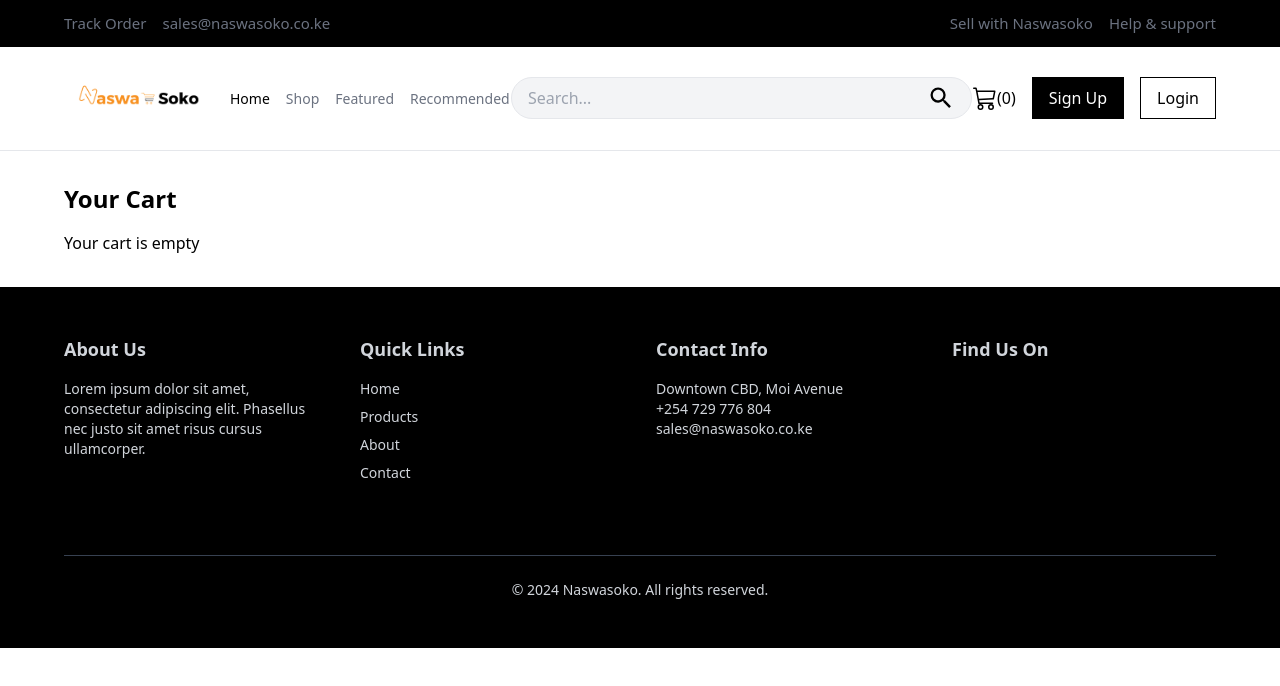
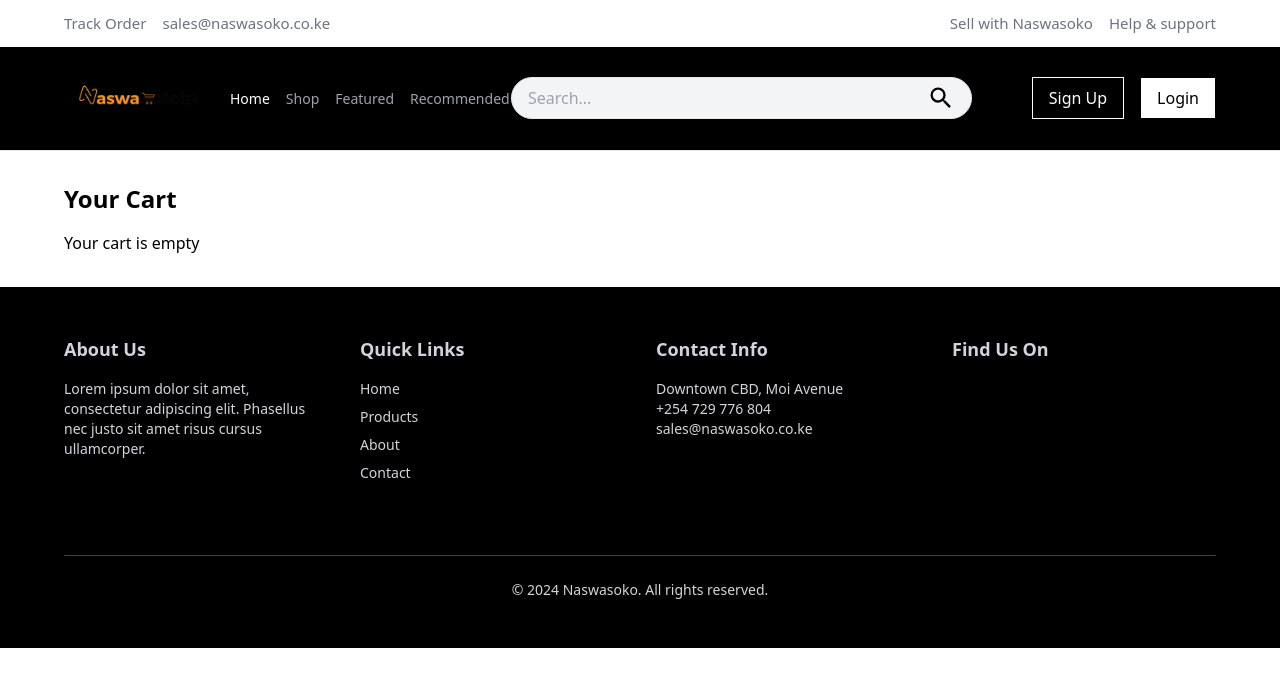
Before and after one commit to QuantumByte-Factory/naswasoko_client, a React (Create React App) app: page /cart in a window 1280 px wide. Shown: the top 686 px of the page. Built offline with nearby package versions, Linux system fonts and the light colour scheme; some icons are missing.

Commit message:
ft ui refactor

```diff
--- a/src/components/Navbar.jsx
+++ b/src/components/Navbar.jsx
@@ -21,17 +21,17 @@ const Navbar = () => {
 
     return (
         <>
-            <nav className="bg-black py-3 px-[5%] flex items-center w-full justify-between text-white text-[15px]">
+            <nav className="bg-white py-3 px-[5%] flex items-center w-full justify-between text-white text-[15px]">
                 <div className="flex gap-4 items-center ">
-                    <p className='text-gray-500 font-light hover:text-gray-100 cursor-pointer'>Track Order</p>
-                    <p className='text-gray-500 font-light hover:text-gray-100 cursor-pointer'>sales@naswasoko.co.ke</p>
+                    <p className='text-gray-500 font-light hover:text-black cursor-pointer'>Track Order</p>
+                    <p className='text-gray-500 hidden md:flex font-light hover:text-black cursor-pointer'>sales@naswasoko.co.ke</p>
                 </div>
                 <div className="flex gap-4 items-center ">
-                    <Link to={`/sell/login`} className='text-gray-500 font-light hover:text-gray-100 cursor-pointer'>Sell with Naswasoko</Link>
-                    <p className='text-gray-500 font-light hover:text-gray-100 cursor-pointer'>Help & support</p>
+                    <Link to={`/sell/login`} className='text-gray-500 font-light hover:text-black cursor-pointer'>Sell with Naswasoko</Link>
+                    <p className='text-gray-500 hidden md:flex font-light hover:text-black cursor-pointer'>Help & support</p>
                 </div>
             </nav>
-            <nav className="bg-white w-full px-[5%] border-b py-4 flex items-center justify-between">
+            <nav className="bg-black w-full px-[5%] border-b py-4 flex items-center justify-between">
                 <div className="flex items-center w-full md:w-fit justify-between md:justify-center space-x-4 relative">
                     <a href="/" className="text-black text-xl font-bold">
                         <img className='w-[100px] md:w-[150px]' src={logo} alt="" />
@@ -74,16 +74,16 @@ const Navbar = () => {
                             </div>}
                     </div>
                     <ul className="hidden md:flex space-x-4 text-[14px]">
-                        <Link to="/" className="text-black hover:text-black">
+                        <Link to="/" className="text-white hover:text-gray-400">
                             Home
                         </Link>
-                        <Link to="/shop/all-products" className="text-gray-500 hover:text-black">
+                        <Link to="/shop/all-products" className="text-gray-400 hover:text-white">
                             Shop
                         </Link>
-                        <Link to="/" className="text-gray-500 hover:text-black">
+                        <Link to="/" className="text-gray-400 hover:text-white">
                             Featured
                         </Link>
-                        <Link to="/" className="text-gray-500 hover:text-black">
+                        <Link to="/" className="text-gray-400 hover:text-white">
                             Recommended
                         </Link>
                     </ul>
@@ -112,7 +112,7 @@ const Navbar = () => {
                             <Link to={`/orders/${user._id}`} className="">{user.fullName}</Link>
                             <FaUserCircle size={24} />
                         </div> : <>
-                            <Link to='/accounts/sign-up' className="bg-black text-white px-4 py-2 border border-black">
+                            <Link to='/accounts/sign-up' className="bg-black text-white px-4 py-2 border border-white">
                                 Sign Up
                             </Link>
                             <Link to='/accounts/login' className="bg-white text-black border border-black px-4 py-2">
--- a/src/pages/SellerRegister.jsx
+++ b/src/pages/SellerRegister.jsx
@@ -15,8 +15,8 @@ const SellerRegister = () => {
     console.log('Sign Up clicked');
   };
   return (
-    <div className="flex justify-center items-center h-screen bg-gradient-to-r from-black to-white">
-      <div className="bg-white p-8 shadow-md w-full sm:w-96">
+    <div className="flex justify-center items-center overflow-y-auto h-screen bg-gradient-to-r from-black to-white">
+      <div className="bg-white p-8 shadow-md overflow-y-auto w-full sm:w-96">
         <h2 className="text-3xl font-semibold mb-6 text-center text-gray-800">Join us and Start Selling!</h2>
         <form onSubmit={handleSignUp}>
           <div className="mb-6">
```
